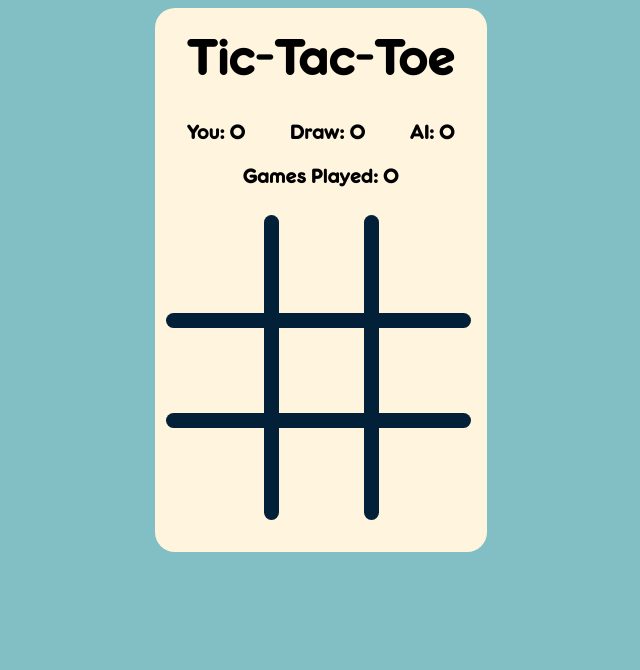
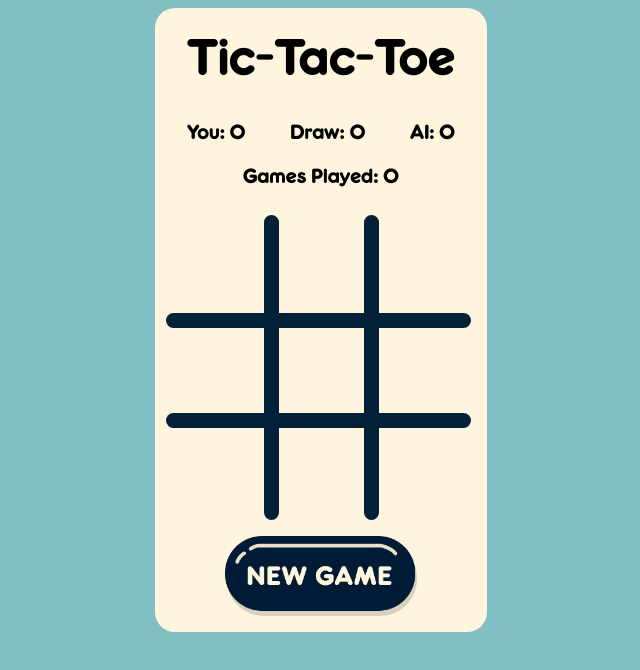
Before and after one commit to Gunnar50/react-tictactoe-minimax, a React (Vite) app: page / in a window 1280 px wide. Shown: the top 670 px of the page, without its empty margins (319-959 px from the left). Built offline with nearby package versions, Linux system fonts and the light colour scheme.

Commit message:
refractor

```diff
--- a/src/components/GameOver.jsx
+++ b/src/components/GameOver.jsx
@@ -3,17 +3,14 @@ import NEW_GAME from "../assets/images/new-game.png";
 import { GameState, checkGameState } from "../util/gameState";
 
 function GameOver({ gameState, handleNewGame }) {
+	const visibility = gameState === GameState.inGame ? "hidden" : "visible";
 	return (
-		<>
-			<div className="game-over">{checkGameState(gameState)}</div>
+		<div className={`game-over-container ${visibility}`}>
+			<p>{checkGameState(gameState)}</p>
 			<div className="new-game">
-				{gameState !== GameState.inGame ? (
-					<img src={NEW_GAME} onClick={handleNewGame} />
-				) : (
-					""
-				)}
+				<img src={NEW_GAME} onClick={handleNewGame} />
 			</div>
-		</>
+		</div>
 	);
 }
 
```
